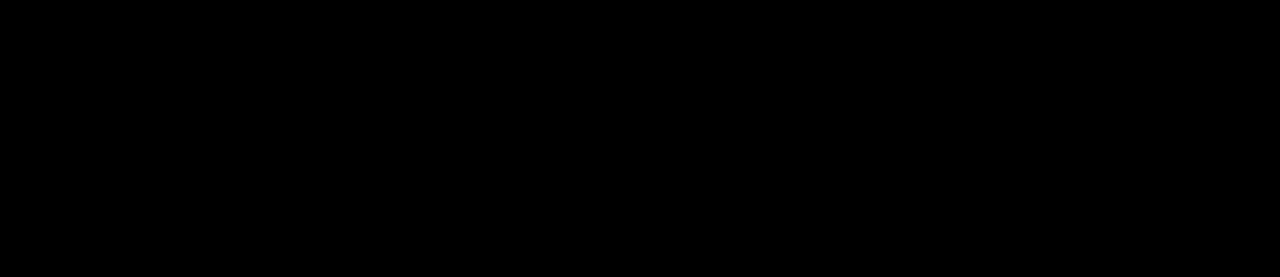
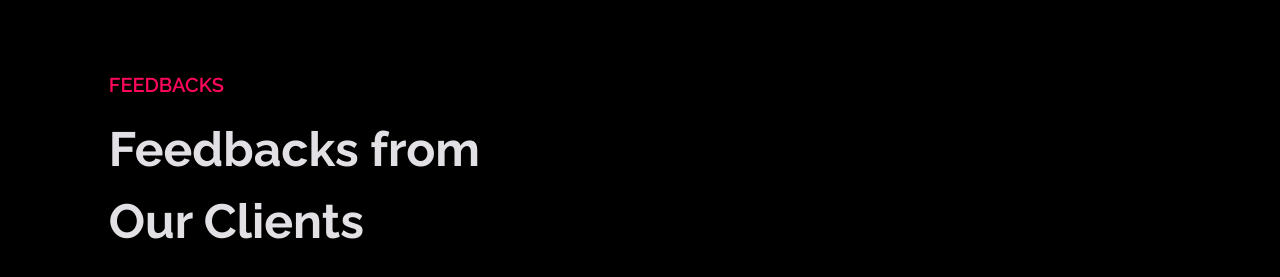
Before and after one commit to monobis/elasticmind-backup, a Next.js app: page / in a window 1280 px wide. Shown: the part 6359-6636 px from the top of the page. Before the commit the page ends 6285 px from the top, so only its background shows below. Built offline with nearby package versions, Linux system fonts and the light colour scheme.

Commit message:
feat: :sparkles: Added feedback header

```diff
--- a/src/app/page.module.css
+++ b/src/app/page.module.css
@@ -198,6 +198,22 @@
   width: 100%;
 }
 
+.feedbackContainer {
+  margin-top: 14rem;
+  padding-inline-start: 4rem;
+  padding-inline-end: 2rem;
+}
+
+.feedbackContent {
+  margin-left: 2.8rem;
+}
+
+.feedbackTitle {
+  color: var(--color-gray-100);
+  font-size: var(--font-size-2xl);
+  width: 26rem;
+}
+
 @media (max-width: 1950px) {
   .services {
     margin-inline-start: 1rem;
--- a/src/app/page.tsx
+++ b/src/app/page.tsx
@@ -367,6 +367,13 @@
         </div>
 
         <div className={styles.imageReinvent}></div>
+
+        <div className={styles.feedbackContainer}>
+          <h2 className={styles.titleCarousel}>Feedbacks</h2>
+          <div className={styles.feedbackContent}>
+            <h1 className={styles.feedbackTitle}>Feedbacks from Our Clients</h1>
+          </div>
+        </div>
       </section>
     </main>
   );
```
Also changed, not shown: public/peaple-image.jpeg (added).
